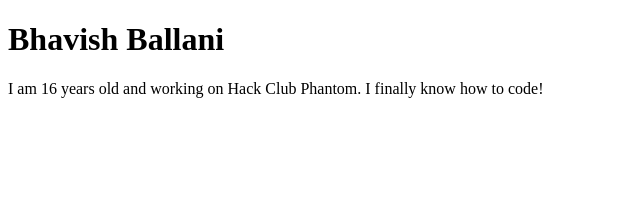
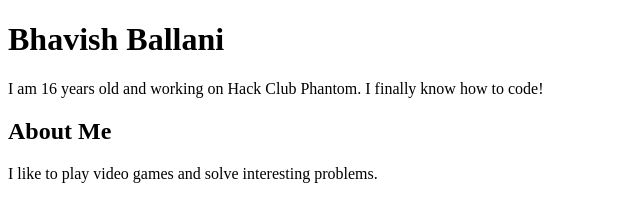
Before and after one commit to bhavishb-24/my-portfolio, a plain HTML site: page index.html in a window 1280 px wide. Shown: the whole page, without its empty margins (0-640 px from the left). Drawn offline with Linux system fonts and the light colour scheme.

Commit message:
add an about me section

```diff
--- a/index.html
+++ b/index.html
@@ -6,5 +6,7 @@
 	<body>
 		<h1>Bhavish Ballani</h1>
 		<p>I am 16 years old and working on Hack Club Phantom. I finally know how to code!</p>
+        <h2>About Me</h2>
+        <p>I like to play video games and solve interesting problems.</p>
 	</body>
 </html>
```
